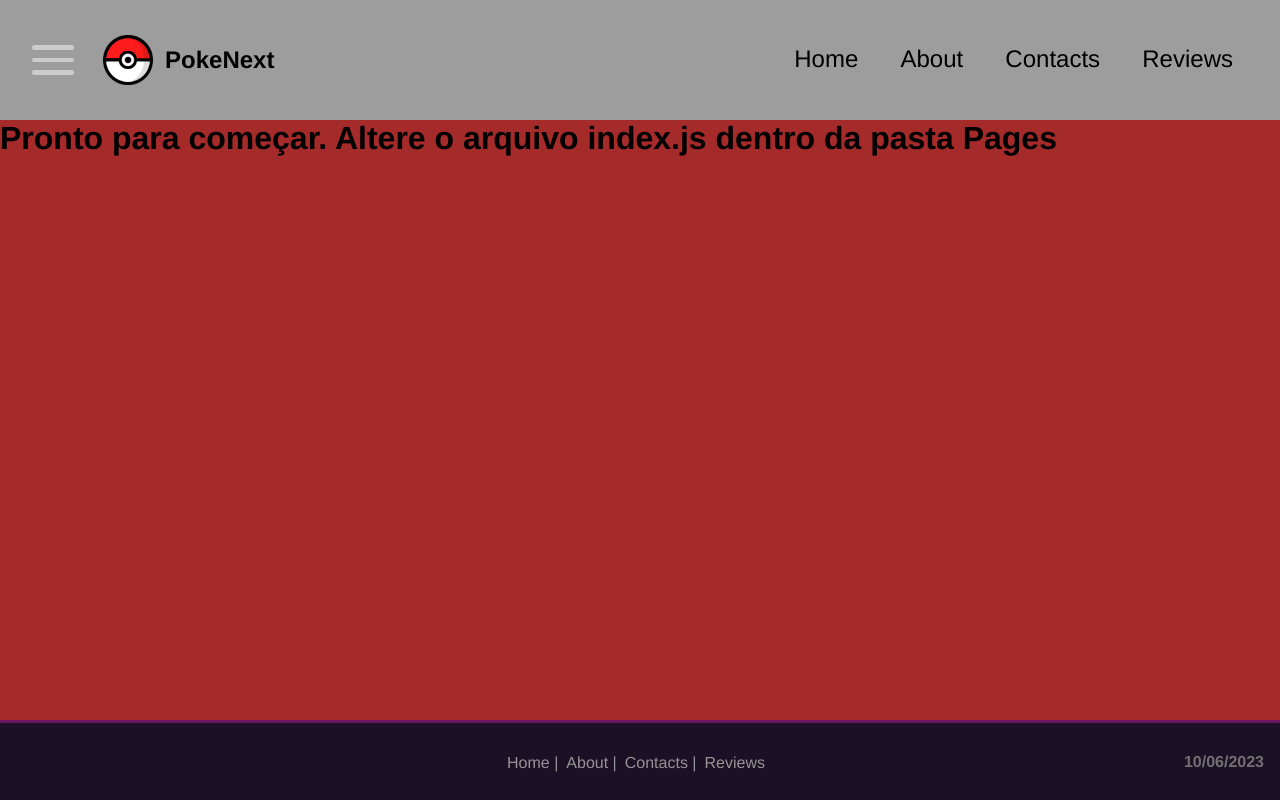
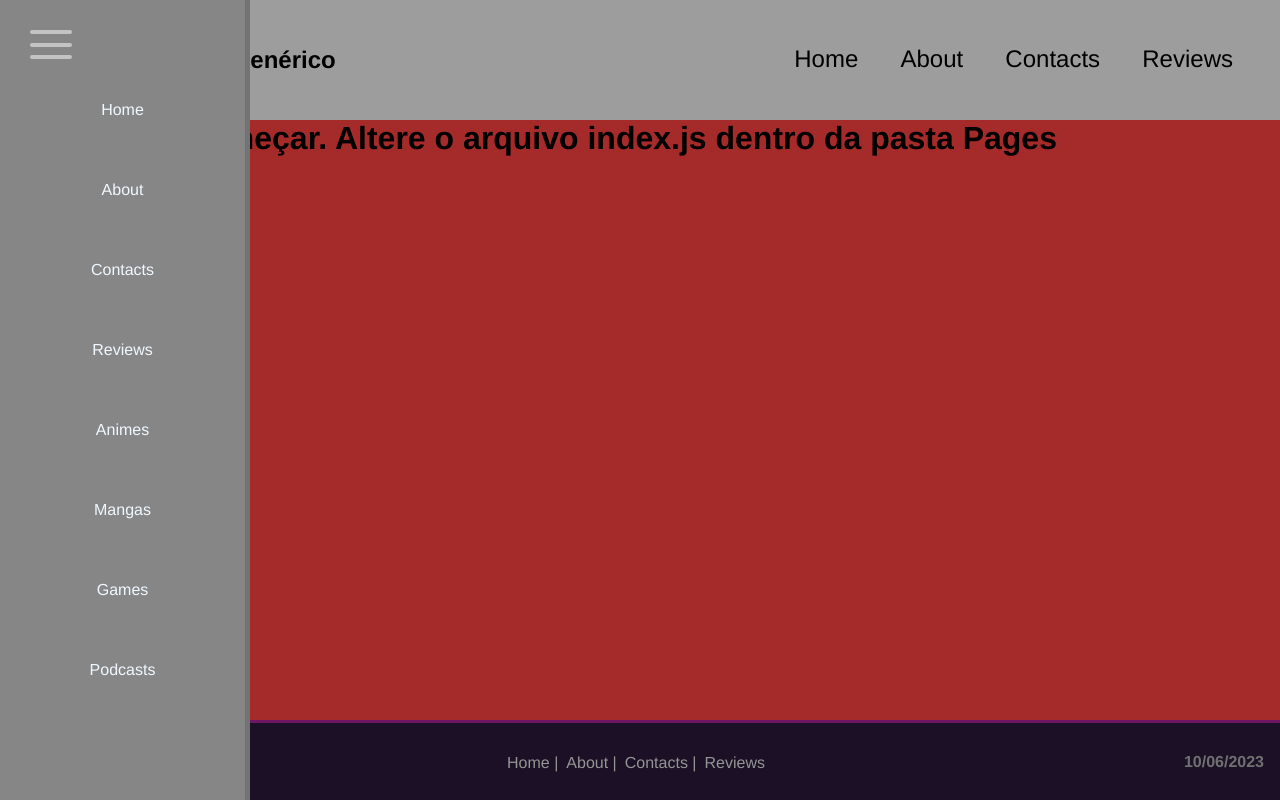
Before and after one commit to Petyr11/NextJS_Clean, a Next.js app: page / in a window 1280 px wide. Built offline with nearby package versions, Linux system fonts and the light colour scheme.

Commit message:
Barra lateral funcionando?

```diff
--- a/components/MobileMenu.jsx
+++ b/components/MobileMenu.jsx
@@ -1,13 +1,28 @@
 import React from "react";
 import Link from "next/link";
 
-const MobileMenu = ({ mobileMenu }) => {
-  return (
 
 
-    <div className={ mobileMenu ? "hideDisplay": "" }>
+const MobileMenu = ({ mobileMenu, setMobileMenu }) => {
 
-      <ul className="mobileMenu-items">
+
+
+  return (
+    <div
+      className={
+        mobileMenu ? "mobile-menu-items showMenu" : "mobile-menu-items"
+      }
+    >
+      <div
+        onClick={() => setMobileMenu(!mobileMenu)}
+        className="mobile-menu-icon"
+      >
+        <div className="line1"></div>
+        <div className="line2"></div>
+        <div className="line3"></div>
+      </div>
+
+      <ul>
         <li>
           <Link legacyBehavior href="/">
             <a> Home </a>
@@ -28,6 +43,26 @@ const MobileMenu = ({ mobileMenu }) => {
             <a> Reviews</a>
           </Link>
         </li>
+        <li>
+          <Link legacyBehavior href="/Animes">
+            <a> Animes</a>
+          </Link>
+        </li>
+        <li>
+          <Link legacyBehavior href="/Mangas">
+            <a> Mangas</a>
+          </Link>
+        </li>
+        <li>
+          <Link legacyBehavior href="/Games">
+            <a> Games</a>
+          </Link>
+        </li>
+        <li>
+          <Link legacyBehavior href="/Podcasts">
+            <a> Podcasts</a>
+          </Link>
+        </li>
       </ul>
     </div>
   );
--- a/components/Navbar.jsx
+++ b/components/Navbar.jsx
@@ -17,24 +17,26 @@ const navbar = () => {
 
   return (
     <nav className="nav-c">
+
       <div className="logo-name">
-        <div onClick={() => setMobileMenu(!mobileMenu)} className="mobile-menu">
+        <div onClick={() => setMobileMenu(!mobileMenu)} className="mobile-menu-icon">
           <div className="line1"></div>
           <div className="line2"></div>
           <div className="line3"></div>
         </div>
 
-       <MobileMenu mobileMenu={mobileMenu}/>
+        <MobileMenu mobileMenu={mobileMenu} setMobileMenu={setMobileMenu} />
 
+        <Link href="/">
+          <Image
+            src="/images/pokeball-logo.png"
+            width={50}
+            height={50}
+            alt="pokeNext"
+          />
+        </Link>
 
-        <Image
-          src="/images/pokeball-logo.png"
-          width={50}
-          height={50}
-          alt="pokeNext"
-          href="/"
-        />
-        <h1 className="appName">PokeNext</h1>
+        <h1 className="appName">NomeGenérico</h1>
       </div>
 
       <ul className="nav-item-links">
--- a/pages/index.css
+++ b/pages/index.css
@@ -20,6 +20,11 @@
 }
 
 
+body{
+
+    height: 100vh;
+    width: 100vw;
+    background-color: rgb(27, 16, 37);}
 
 
 /* //---->Navbar*/
@@ -36,16 +41,17 @@
 
 
 }
+/* ------------------------------------------------------------------- */
 
-.mobile-menu {
+.mobile-menu-icon {
     cursor: pointer;
     margin-right: 1em;
     font-size: 1.3em;
-    /* margin-left: -1em; */
+
 }
 
 
-.mobile-menu div {
+.mobile-menu-icon div {
     width: 2em;
     height: 0.2em;
     background-color: rgba(235, 235, 235, 0.608);
@@ -56,12 +62,12 @@
 }
 
 
-.mobile-menu:hover div {
+.mobile-menu-icon:hover div {
     background-color: white;
     transition: 0.3s ease;
   }
 
-
+/* ------------------------------------------------------------------- */
 
 .nav-c .logo-name{
     display: flex;
@@ -136,6 +142,7 @@
     align-items: center;
     transition: 0.4s;
     border-top: 3px solid rgba(212, 32, 179, 0.445);
+
     /* margin-top: 10px; */
 }
 
@@ -174,3 +181,71 @@
 
 
 /* //---->MobileMenu*/
+
+
+
+.mobile-menu-items {
+    position: fixed;
+    top: 0;
+    left: -250px;
+    /* Define a posição inicial da barra lateral */
+    width: 250px;
+    height: 100vh;
+    background-color: rgb(134, 134, 134);
+    transition: left 0.3s ease;
+    /* Adiciona uma transição suave para a propriedade left */
+
+    border-right: 5px solid rgba(72, 72, 72, 0.311) ;
+    overflow-y: auto;
+
+   }
+
+
+.showMenu {
+
+    left: 0;
+    /* Define a posição final da barra lateral quando estiver ativa */
+}
+
+
+.mobile-menu-items ul {
+    display: flex;
+    flex-direction: column;
+    align-items: center;
+    height: 100%;
+    margin-top: 70px;
+
+    /* Adicione um espaçamento interno para os itens */
+}
+
+
+.mobile-menu-items a{
+    text-decoration: none;
+    color: aliceblue;
+}
+
+
+.mobile-menu-items li {
+    display: flex;
+    align-items: center;
+    justify-content: center;
+    width: 100%;
+    height: 5em;
+    transition: 0.3s ease;
+
+}
+
+  .mobile-menu-items li:hover {
+      background-color: rgb(94, 95, 95);
+      transition: 0.3s ease;
+
+  }
+
+
+
+  .mobile-menu-items .mobile-menu-icon {
+      position: absolute;
+      left: 22px;
+      top: 22px;
+
+  }
```
